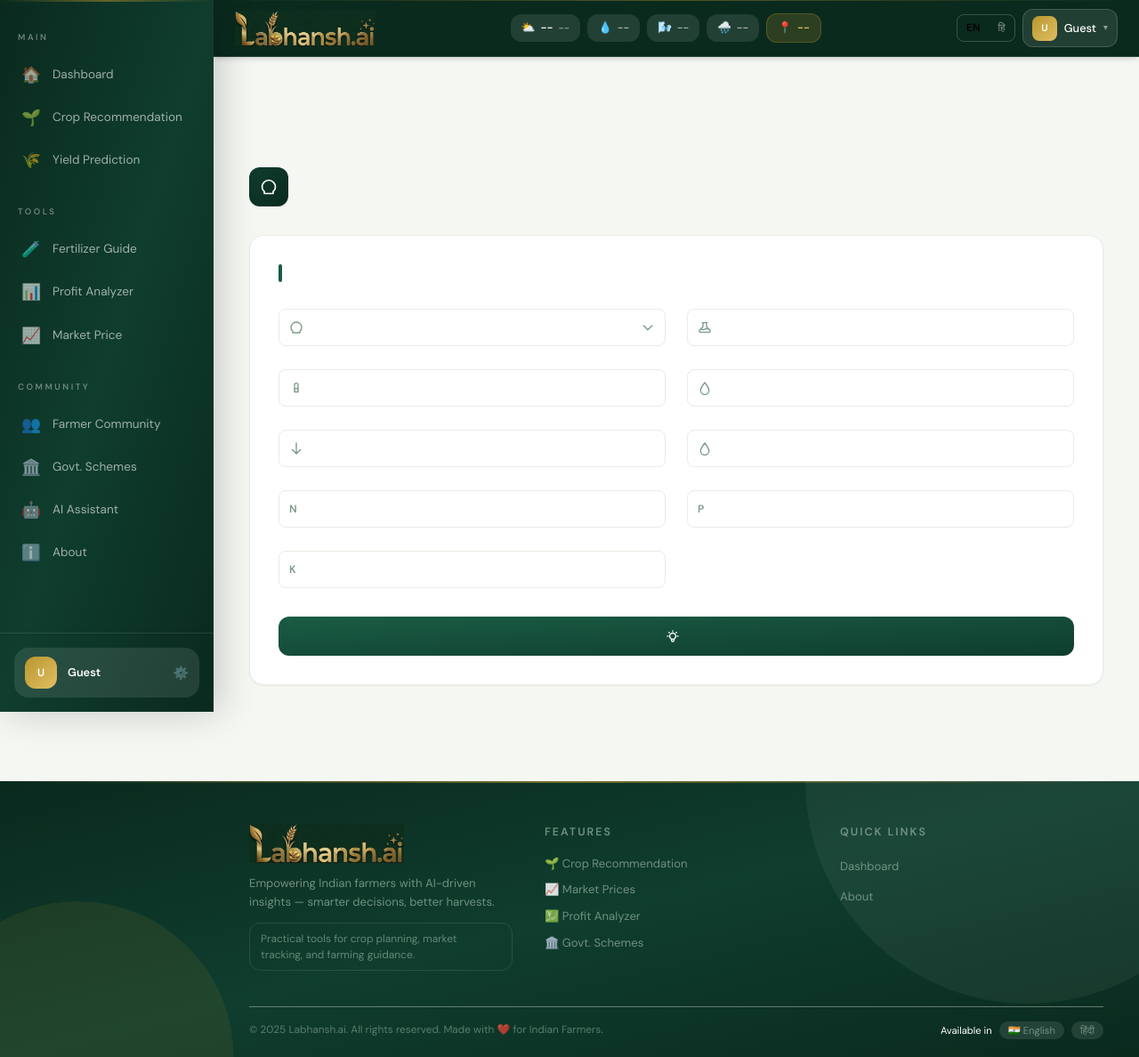
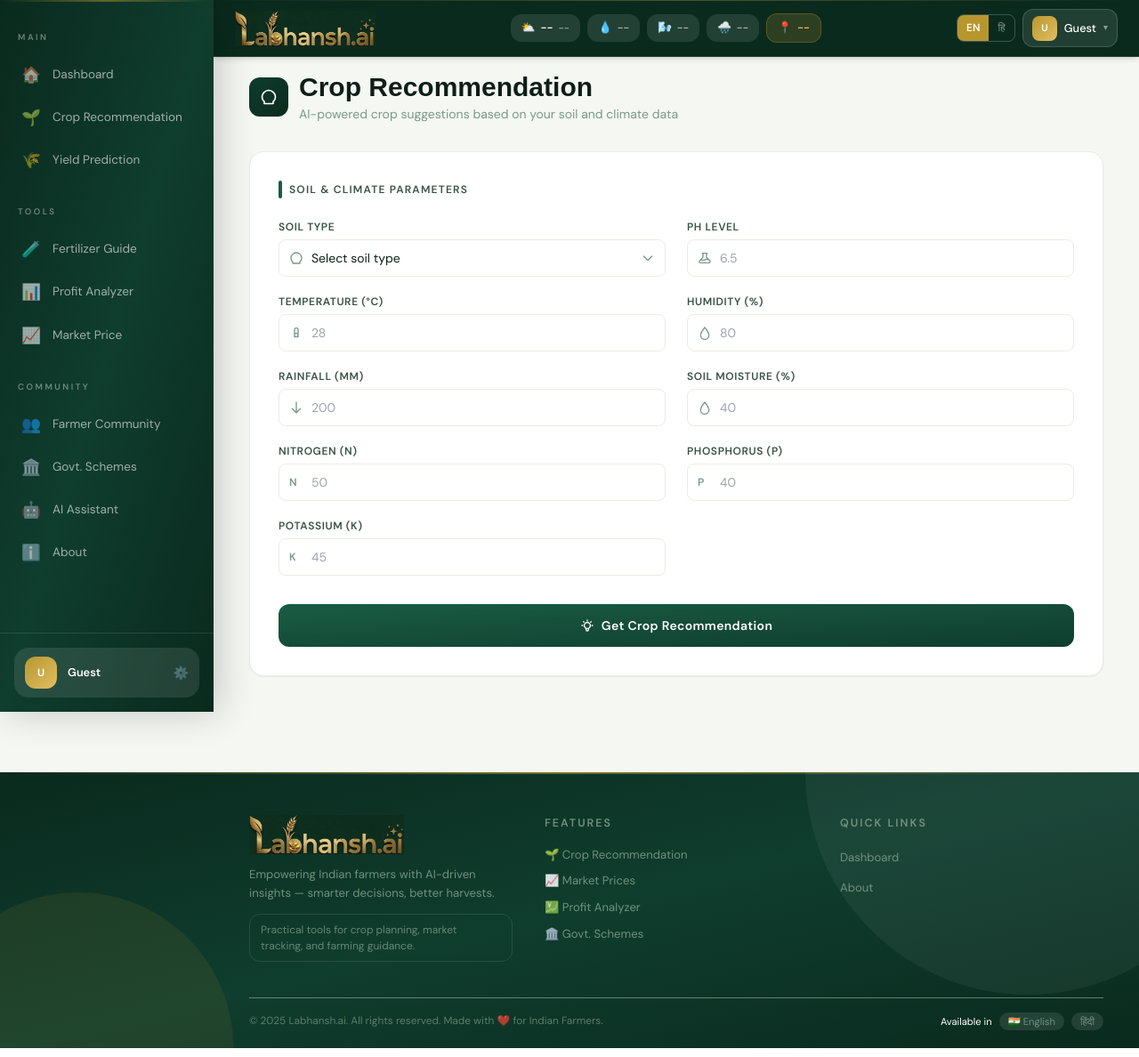
Before and after one commit to Yashasvi-Choudhary/AgriAI, a Flask app: page /crop-recommendation in a window 1280 px wide. Shown: the whole page at 89% size. Run offline with Flask 3, Linux system fonts and the light colour scheme; the visitor is signed in with stand-in values (Sample User, id 1); lists and menus that the app fills with data are empty; style sheets or scripts are compiled from the project's sources; some web fonts are replaced.

Commit message:
Fixed crop recommendation feature in dev

```diff
--- a/static/js/crop-recommendation.js
+++ b/static/js/crop-recommendation.js
@@ -68,20 +68,7 @@ function validateInputs() {
   const ph_level = document.getElementById("ph_level").value.trim();
   const rainfall = document.getElementById("rainfall").value.trim();
 
-<<<<<<< HEAD
   console.log("Validating inputs:", {soil_type, nitrogen, phosphorus, potassium, temperature, humidity, ph_level, rainfall});
-=======
-  console.log("Validating inputs:", {
-    soil_type,
-    nitrogen,
-    phosphorus,
-    potassium,
-    temperature,
-    humidity,
-    ph_level,
-    rainfall,
-  });
->>>>>>> bfc39489398e30c9057e1e32688b0793db3f36c6
 
   if (!soil_type) {
     errors.soil_type = t["crop_error_soil_type"] || "Soil type is required";
@@ -90,17 +77,11 @@ function validateInputs() {
     errors.nitrogen = t["crop_error_nitrogen"] || "Nitrogen value required";
   }
   if (!phosphorus || isNaN(phosphorus) || Number(phosphorus) < 0) {
-<<<<<<< HEAD
     errors.phosphorus = t["crop_error_phosphorus"] || "Phosphorus value required";
-=======
-    errors.phosphorus =
-      t["crop_error_phosphorus"] || "Phosphorus value required";
->>>>>>> bfc39489398e30c9057e1e32688b0793db3f36c6
   }
   if (!potassium || isNaN(potassium) || Number(potassium) < 0) {
     errors.potassium = t["crop_error_potassium"] || "Potassium value required";
   }
-<<<<<<< HEAD
   if (!temperature || isNaN(temperature) || Number(temperature) < -20 || Number(temperature) > 60) {
     errors.temperature = t["crop_error_temperature"] || "Temperature value required";
   }
@@ -108,45 +89,13 @@ function validateInputs() {
     errors.humidity = t["crop_error_humidity"] || "Humidity value required";
   }
   if (!ph_level || isNaN(ph_level) || Number(ph_level) < 0 || Number(ph_level) > 14) {
-=======
-  if (
-    !temperature ||
-    isNaN(temperature) ||
-    Number(temperature) < -20 ||
-    Number(temperature) > 60
-  ) {
-    errors.temperature =
-      t["crop_error_temperature"] || "Temperature value required";
-  }
-  if (
-    !humidity ||
-    isNaN(humidity) ||
-    Number(humidity) < 0 ||
-    Number(humidity) > 100
-  ) {
-    errors.humidity = t["crop_error_humidity"] || "Humidity value required";
-  }
-  if (
-    !ph_level ||
-    isNaN(ph_level) ||
-    Number(ph_level) < 0 ||
-    Number(ph_level) > 14
-  ) {
->>>>>>> bfc39489398e30c9057e1e32688b0793db3f36c6
     errors.ph_level = t["crop_error_ph_level"] || "pH value required";
   }
   if (!rainfall || isNaN(rainfall) || Number(rainfall) < 0) {
     errors.rainfall = t["crop_error_rainfall"] || "Rainfall value required";
   }
 
-<<<<<<< HEAD
   console.log("Validation errors:", Object.keys(errors).length > 0 ? errors : "None");
-=======
-  console.log(
-    "Validation errors:",
-    Object.keys(errors).length > 0 ? errors : "None",
-  );
->>>>>>> bfc39489398e30c9057e1e32688b0793db3f36c6
   return errors;
 }
 
@@ -169,12 +118,7 @@ function renderAlternatives(alternatives) {
     return "";
   }
 
-<<<<<<< HEAD
   let html = "<div class='mt-3'><p class='text-xs font-semibold text-textMid mb-2'>Other Options:</p><div class='flex flex-wrap gap-2'>";
-=======
-  let html =
-    "<div class='mt-3'><p class='text-xs font-semibold text-textMid mb-2'>Other Options:</p><div class='flex flex-wrap gap-2'>";
->>>>>>> bfc39489398e30c9057e1e32688b0793db3f36c6
   alternatives.forEach((crop) => {
     html += `<span class='text-xs bg-primaryLight/20 text-primary px-3 py-1 rounded-full'>${crop}</span>`;
   });
@@ -184,21 +128,10 @@ function renderAlternatives(alternatives) {
 
 function renderBilingualResult(data) {
   console.log("renderBilingualResult called with data:", data);
-<<<<<<< HEAD
 
   const lang = (window.currentLang || localStorage.getItem("lang") || "en").toLowerCase();
   console.log("Current language:", lang);
 
-=======
-
-  const lang = (
-    window.currentLang ||
-    localStorage.getItem("lang") ||
-    "en"
-  ).toLowerCase();
-  console.log("Current language:", lang);
-
->>>>>>> bfc39489398e30c9057e1e32688b0793db3f36c6
   const englishData = data.english || {};
   const hindiData = data.hindi || {};
   const selectedData = lang === "hi" ? hindiData : englishData;
@@ -209,7 +142,6 @@ function renderBilingualResult(data) {
   const emoji = window.EMOJIS[iconCrop] || window.EMOJIS.default;
   const confPercent = parseFloat(selectedData.confidence || 0);
 
-<<<<<<< HEAD
   console.log("Icon crop:", iconCrop, "Emoji:", emoji, "Confidence:", confPercent);
 
   document.getElementById("resultIcon").textContent = emoji;
@@ -217,26 +149,6 @@ function renderBilingualResult(data) {
   document.getElementById("resultAnalysis").textContent = selectedData.analysis || "";
   document.getElementById("resultConfText").textContent = confPercent + "%";
   document.getElementById("alternatives").innerHTML = renderAlternatives(selectedData.alternatives || englishData.alternatives || []);
-=======
-  console.log(
-    "Icon crop:",
-    iconCrop,
-    "Emoji:",
-    emoji,
-    "Confidence:",
-    confPercent,
-  );
-
-  document.getElementById("resultIcon").textContent = emoji;
-  document.getElementById("resultName").textContent =
-    selectedData.recommended_crop || "N/A";
-  document.getElementById("resultAnalysis").textContent =
-    selectedData.analysis || "";
-  document.getElementById("resultConfText").textContent = confPercent + "%";
-  document.getElementById("alternatives").innerHTML = renderAlternatives(
-    selectedData.alternatives || englishData.alternatives || [],
-  );
->>>>>>> bfc39489398e30c9057e1e32688b0793db3f36c6
   document.getElementById("resultBar").style.width = confPercent + "%";
 
   const englishSection = document.getElementById("resultEnglish");
@@ -245,21 +157,10 @@ function renderBilingualResult(data) {
     englishSection.classList.add("hidden");
     hindiSection.classList.remove("hidden");
     document.getElementById("resultIconHi").textContent = emoji;
-<<<<<<< HEAD
     document.getElementById("resultNameHi").textContent = selectedData.recommended_crop || "N/A";
     document.getElementById("resultAnalysisHi").textContent = selectedData.analysis || "";
     document.getElementById("resultConfTextHi").textContent = confPercent + "%";
     document.getElementById("alternativesHi").innerHTML = renderAlternatives(selectedData.alternatives || englishData.alternatives || []);
-=======
-    document.getElementById("resultNameHi").textContent =
-      selectedData.recommended_crop || "N/A";
-    document.getElementById("resultAnalysisHi").textContent =
-      selectedData.analysis || "";
-    document.getElementById("resultConfTextHi").textContent = confPercent + "%";
-    document.getElementById("alternativesHi").innerHTML = renderAlternatives(
-      selectedData.alternatives || englishData.alternatives || [],
-    );
->>>>>>> bfc39489398e30c9057e1e32688b0793db3f36c6
     document.getElementById("resultBarHi").style.width = confPercent + "%";
   } else {
     englishSection.classList.remove("hidden");
@@ -292,43 +193,16 @@ async function getCropRecommendation() {
   const lon = parseFloat(localStorage.getItem(`lon_${userId}`) || 0);
 
   const nitrogenValue = parseFloat(document.getElementById("nitrogen").value);
-<<<<<<< HEAD
   const phosphorusValue = parseFloat(document.getElementById("phosphorus").value);
   const potassiumValue = parseFloat(document.getElementById("potassium").value);
   const temperatureValue = parseFloat(document.getElementById("temperature").value);
-=======
-  const phosphorusValue = parseFloat(
-    document.getElementById("phosphorus").value,
-  );
-  const potassiumValue = parseFloat(document.getElementById("potassium").value);
-  const temperatureValue = parseFloat(
-    document.getElementById("temperature").value,
-  );
->>>>>>> bfc39489398e30c9057e1e32688b0793db3f36c6
   const humidityValue = parseFloat(document.getElementById("humidity").value);
   const phValue = parseFloat(document.getElementById("ph_level").value);
   const rainfallValue = parseFloat(document.getElementById("rainfall").value);
 
-<<<<<<< HEAD
   if ([nitrogenValue, phosphorusValue, potassiumValue, temperatureValue, humidityValue, phValue, rainfallValue].some(v => isNaN(v))) {
     console.error("Invalid numeric values detected");
     document.getElementById("errorMsg").textContent = "Invalid input values. Please check your entries.";
-=======
-  if (
-    [
-      nitrogenValue,
-      phosphorusValue,
-      potassiumValue,
-      temperatureValue,
-      humidityValue,
-      phValue,
-      rainfallValue,
-    ].some((v) => isNaN(v))
-  ) {
-    console.error("Invalid numeric values detected");
-    document.getElementById("errorMsg").textContent =
-      "Invalid input values. Please check your entries.";
->>>>>>> bfc39489398e30c9057e1e32688b0793db3f36c6
     showState("errorState");
     btn.disabled = false;
     btnText.textContent = t["crop_btn_analyze"] || "Get Crop Recommendation";
@@ -348,31 +222,20 @@ async function getCropRecommendation() {
     longitude: lon,
   };
 
-<<<<<<< HEAD
   console.log("Sending crop recommendation request:", payload);
 
   try {
     console.log("Fetching /api/crop-recommendation with payload:", JSON.stringify(payload));
 
-=======
-  // ...existing code...
-
-  try {
->>>>>>> bfc39489398e30c9057e1e32688b0793db3f36c6
     const res = await fetch("/api/crop-recommendation", {
       method: "POST",
       headers: {
         "Content-Type": "application/json",
-<<<<<<< HEAD
         "Accept": "application/json",
-=======
-        Accept: "application/json",
->>>>>>> bfc39489398e30c9057e1e32688b0793db3f36c6
       },
       body: JSON.stringify(payload),
     });
 
-<<<<<<< HEAD
     console.log("Response status:", res.status, res.statusText);
 
     let data;
@@ -410,36 +273,6 @@ async function getCropRecommendation() {
     }
 
     console.log("Rendering result:", data.data?.crop_recommendation);
-=======
-    let data;
-    try {
-      const text = await res.text();
-      data = text ? JSON.parse(text) : {};
-    } catch (parseErr) {
-      throw new Error("Invalid response format from server");
-    }
-
-    if (!res.ok) {
-      if (data.errors) {
-        displayErrors(data.errors);
-      }
-      document.getElementById("errorMsg").textContent =
-        data.message || `Server error (${res.status})`;
-      showState("errorState");
-      return;
-    }
-
-    if (data.status === "error") {
-      if (data.errors) {
-        displayErrors(data.errors);
-      }
-      document.getElementById("errorMsg").textContent =
-        data.message || t["crop_error_no_result"] || "Prediction failed";
-      showState("errorState");
-      return;
-    }
-
->>>>>>> bfc39489398e30c9057e1e32688b0793db3f36c6
     renderBilingualResult(data.data?.crop_recommendation || {});
     await loadCropRecommendationHistory();
   } catch (err) {
@@ -467,45 +300,25 @@ async function loadCropRecommendationHistory() {
   try {
     console.log("Fetching crop recommendation history");
     const res = await fetch("/api/crop-recommendation/history");
-<<<<<<< HEAD
 
     console.log("History response status:", res.status);
 
-=======
-
-    console.log("History response status:", res.status);
-
->>>>>>> bfc39489398e30c9057e1e32688b0793db3f36c6
     if (!res.ok) {
       console.warn("History fetch failed with status:", res.status);
       return;
     }
-<<<<<<< HEAD
 
     const text = await res.text();
     console.log("History response text:", text);
 
-=======
-
-    const text = await res.text();
-    console.log("History response text:", text);
-
->>>>>>> bfc39489398e30c9057e1e32688b0793db3f36c6
     if (!text) {
       console.warn("Empty response from history endpoint");
       return;
     }
-<<<<<<< HEAD
 
     const data = JSON.parse(text);
     console.log("History data:", data);
 
-=======
-
-    const data = JSON.parse(text);
-    console.log("History data:", data);
-
->>>>>>> bfc39489398e30c9057e1e32688b0793db3f36c6
     if (data.status !== "success" || !Array.isArray(data.data?.history)) {
       console.warn("Invalid history response structure");
       return;
@@ -541,23 +354,11 @@ async function loadCropRecommendationHistory() {
       })
       .join("");
   } catch (err) {
-<<<<<<< HEAD
     console.error("Failed to load crop recommendation history:", err, err.stack);
   }
 }
 
 window.getCsrf = function() {
-=======
-    console.error(
-      "Failed to load crop recommendation history:",
-      err,
-      err.stack,
-    );
-  }
-}
-
-window.getCsrf = function () {
->>>>>>> bfc39489398e30c9057e1e32688b0793db3f36c6
   const meta = document.querySelector('meta[name="csrf-token"]');
   if (meta) return meta.content;
   const c = document.cookie
@@ -568,7 +369,6 @@ window.getCsrf = function () {
 
 if (typeof window._cropRecommendationInitialized === "undefined") {
   window._cropRecommendationInitialized = true;
-<<<<<<< HEAD
 
   window.addEventListener("DOMContentLoaded", function() {
     console.log("Crop recommendation initialized");
@@ -576,26 +376,13 @@ if (typeof window._cropRecommendationInitialized === "undefined") {
     const btn = document.getElementById("recommendBtn");
     if (btn) {
       btn.addEventListener("click", function(e) {
-=======
-
-  window.addEventListener("DOMContentLoaded", function () {
-    console.log("Crop recommendation initialized");
-
-    const btn = document.getElementById("recommendBtn");
-    if (btn) {
-      btn.addEventListener("click", function (e) {
->>>>>>> bfc39489398e30c9057e1e32688b0793db3f36c6
         e.preventDefault();
         e.stopPropagation();
         console.log("Button clicked, calling getCropRecommendation");
         getCropRecommendation();
       });
     }
-<<<<<<< HEAD
 
-=======
-
->>>>>>> bfc39489398e30c9057e1e32688b0793db3f36c6
     loadCropRecommendationHistory();
   });
 }
--- a/static/js/global.js
+++ b/static/js/global.js
@@ -2,25 +2,9 @@
    global.js — clean version, no opacity tricks needed
    The flash is eliminated by matching html background color.
    ============================================================ */
-<<<<<<< HEAD
 window.DEV_MODE = window.DEV_MODE ?? true;
 
 window.currentLang = window.__lang || localStorage.getItem("lang") || "en";
-=======
-if (typeof DEV_MODE === "undefined") {
-  const DEV_MODE = false;
-  window.DEV_MODE = DEV_MODE;
-}
-
-if (typeof currentLang === "undefined") {
-  const currentLang = window.__lang || localStorage.getItem("lang") || "en";
-  window.currentLang = currentLang;
-}
-
-// Use window globals for compatibility
-DEV_MODE = window.DEV_MODE;
-currentLang = window.currentLang;
->>>>>>> bfc39489398e30c9057e1e32688b0793db3f36c6
 
 // ─────────────────────────────────────────────────────────────
 // APPLY TRANSLATIONS
@@ -53,34 +37,23 @@ function applyLang() {
     translateTemplateContent(template.content, i18n);
   });
 
-<<<<<<< HEAD
   // Active language button - highlight current language
-=======
->>>>>>> bfc39489398e30c9057e1e32688b0793db3f36c6
   var buttons = document.querySelectorAll(".lang-btn");
   buttons.forEach(function (btn) {
     btn.classList.remove("bg-accent", "text-white", "font-semibold");
     btn.classList.add("text-white/50");
   });
 
-<<<<<<< HEAD
   // Find and highlight the active language button by checking onclick attribute
   buttons.forEach(function (btn) {
     var onclick = btn.getAttribute('onclick') || '';
-=======
-  buttons.forEach(function (btn) {
-    var onclick = btn.getAttribute("onclick") || "";
->>>>>>> bfc39489398e30c9057e1e32688b0793db3f36c6
     if (onclick.includes("setLang('" + window.currentLang + "')")) {
       btn.classList.add("bg-accent", "text-white", "font-semibold");
       btn.classList.remove("text-white/50");
     }
   });
-<<<<<<< HEAD
 
   console.log('Language applied successfully:', window.currentLang);
-=======
->>>>>>> bfc39489398e30c9057e1e32688b0793db3f36c6
 }
 
 // Translation helper
@@ -123,11 +96,7 @@ function setLang(lang) {
     console.warn("Invalid language:", lang);
     return;
   }
-<<<<<<< HEAD
   console.log("Setting language to:", lang);
-=======
-  // ...existing code...
->>>>>>> bfc39489398e30c9057e1e32688b0793db3f36c6
   document.cookie = "lang=" + lang + ";path=/;max-age=31536000;SameSite=Lax";
   localStorage.setItem("lang", lang);
   window.currentLang = lang;
--- a/templates/base.html
+++ b/templates/base.html
@@ -3,26 +3,8 @@
   <head>
     <meta charset="UTF-8" />
     <meta name="viewport" content="width=device-width, initial-scale=1.0" />
-    <meta name="theme-color" content="#1a5c44" />
     <title>Labhansh.ai – Smart Agriculture</title>
-<<<<<<< HEAD
-=======
-    <link
-      rel="icon"
-      type="image/png"
-      href="{{ url_for('static', filename='images/favicon.png') }}"
-      sizes="192x192"
-    />
-    <link
-      rel="shortcut icon"
-      type="image/png"
-      href="{{ url_for('static', filename='images/favicon.png') }}"
-    />
-    <link
-      rel="apple-touch-icon"
-      href="{{ url_for('static', filename='images/favicon.png') }}"
-    />
->>>>>>> bfc39489398e30c9057e1e32688b0793db3f36c6
+
     <link
       href="{{ url_for('static', filename='css/output.css') }}"
       rel="stylesheet"
@@ -32,6 +14,7 @@
       href="https://fonts.googleapis.com/css2?family=Playfair+Display:ital,wght@0,600;0,700;1,600&family=DM+Sans:wght@300;400;500;600&display=swap"
       rel="stylesheet"
     />
+
     <style type="text/tailwindcss">
       @layer base {
         body {
@@ -88,76 +71,44 @@
       }
     </style>
   </head>
+
   <body data-page="{% block page_name %}dashboard{% endblock %}">
     {% include "layout/sidebar.html" %} {% include "layout/navbar.html" %}
-    <div class="md:pl-[240px] pt-[84px] flex flex-col min-h-screen">
+
+    <div class="md:pl-[240px] flex flex-col min-h-screen">
       <div class="flex-1 pb-16 md:pb-0">{% block content %}{% endblock %}</div>
     </div>
-    {% include "layout/footer.html" %} {% include "layout/mobile_nav.html" %}
 
-    <!-- BASE SCRIPTS: always load on every page, before child page scripts. -->
+    {% include "layout/footer.html" %}
+    {% include "layout/mobile_nav.html" %}
 
-    <!-- 1. Inject server-side user data as JSON so JS can read it safely. -->
+    {% block scripts %}
+
     <script id="userData" type="application/json">
       {{ current_user | default({}) | tojson }}
     </script>
+
     <script>
-<<<<<<< HEAD
-      (function () {
-        var userData = {};
-        try {
-          var raw = document.getElementById("userData");
-          if (raw && raw.textContent.trim()) {
-            userData = JSON.parse(raw.textContent);
-          }
-        } catch (e) {
-          console.warn("User data parse failed:", e);
-        }
-        window.userData = userData;
-        window._currentUserId = userData && userData.id ? userData.id : null;
-      })();
+      var userData = window.userData || {};
+      try {
+        userData = JSON.parse(document.getElementById("userData").textContent);
+      } catch (e) {
+        console.warn("User data parse failed");
+      }
+      window.userData = userData;
+      window._currentUserId = userData?.id || null;
     </script>
 
-    <!-- 2. i18n translations dictionary — used by community.js and global.js -->
     <script>
-      window.__i18n = {{ (t or {}) | tojson | safe }};
-      window.__lang  = "{{ lang }}";
-=======
-      if (typeof userData === "undefined") {
-        let userData = {};
-        try {
-          userData = JSON.parse(
-            document.getElementById("userData").textContent,
-          );
-        } catch (e) {
-          console.warn("User data parse failed");
-        }
-        window.userData = userData;
-      }
-      window._currentUserId = window.userData?.id || null;
+      window.__i18n = {{ t | default({}, true) | tojson }};
+      window.__lang = "{{ lang | default('en') }}";
+
+      console.log("Translations loaded for language {{ lang }}:", Object.keys(window.__i18n || {}).length, "keys");
+      console.log("Current language:", window.__lang);
     </script>
 
-    <!-- 2. i18n translations dictionary — used by community.js and global.js -->
-    <script id="i18n-data" type="application/json">
-      {{ (t or {}) | tojson | safe }}
-    </script>
-    <script>
-      window.__i18n = {};
-      try {
-        window.__i18n = JSON.parse(
-          document.getElementById("i18n-data").textContent,
-        );
-      } catch (e) {
-        console.warn("i18n data parse failed");
-      }
-      window.__lang = "{{ lang }}";
->>>>>>> bfc39489398e30c9057e1e32688b0793db3f36c6
-    </script>
-
-    <!-- 3. Global utilities (sidebar toggle, language switcher, weather header, etc.) -->
     <script src="{{ url_for('static', filename='js/global.js') }}"></script>
 
-    <!-- 4. Apply translated strings after DOM is ready. -->
     <script>
       document.addEventListener("DOMContentLoaded", function () {
         if (typeof applyLang === "function") {
@@ -166,7 +117,6 @@
       });
     </script>
 
-    <!-- Child page scripts (loaded after base scripts above): -->
-    {% block scripts %}{% endblock %}
+    {% endblock %}
   </body>
 </html>
```
Also changed, not shown: templates/auth/forgot_password.html (+0 -13 lines).
